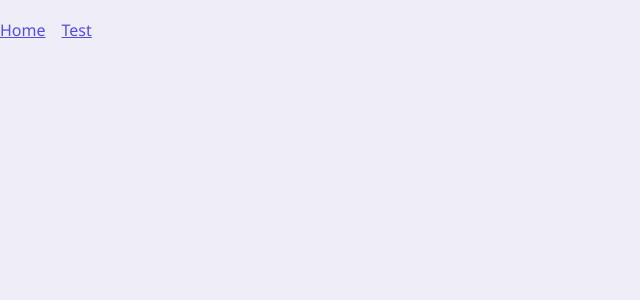
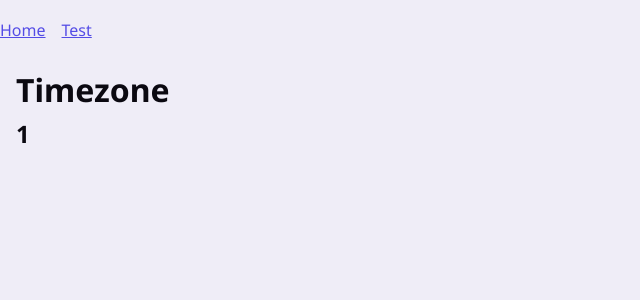
Before and after one commit to CMSC-495-7383-Group-3/timezone-webapp, a React (Vite) app in the folder frontend/: page /timezone/1 in a window 1280 px wide. Before the commit this address had no page. Shown: the top 300 px of the page, without its empty margins (0-640 px from the left). Built offline with nearby package versions, Linux system fonts and the light colour scheme; a web font is replaced by a local one.

Commit message:
Added Routes

```diff
--- a/frontend/src/App.tsx
+++ b/frontend/src/App.tsx
@@ -2,6 +2,10 @@ import Test from "./pages/Test"
 import Nav from "./components/Nav"
 import { Route, Routes } from "react-router-dom"
 import Home from "./pages/Home"
+import Dashboard from "./pages/Dashboard"
+import LoginRegister from "./pages/LoginRegister"
+import Timezone from "./pages/Timezone"
+import UserSettings from "./pages/UserSettings"
 
 function App() {
   // TODO fill in any global app information that we may need here. Potentially use contexts or an additional library.
@@ -13,6 +17,12 @@ function App() {
       {/* All routes will be declared here */}
       <Routes>
         <Route index element={<Home />} />
+        <Route path="dashboard" element={<Dashboard />} />
+        <Route path="login" element={<LoginRegister />} />
+        <Route path="register" element={<LoginRegister />} />
+        <Route path="timezone/:zone" element={<Timezone />} />
+        <Route path="userSettings" element={<UserSettings />} />
+        {/* TODO: Remove the test page once the project is further developed */}
         <Route path="test" element={<Test />} />
       </Routes>
       {/* TODO: Fill in any footer information here */}
--- a/frontend/src/index.scss
+++ b/frontend/src/index.scss
@@ -144,7 +144,8 @@ input[type="text"] {
   border: none;
   border-radius: globals.$corner-rounding-small;
   border-bottom: 2px solid var(--primary-500);
-  padding: globals.$space-xs globals.$space-md globals.$space-xxs globals.$space-md;
+  padding: globals.$space-xs globals.$space-md globals.$space-xxs
+    globals.$space-md;
 
   transition: background-color 0.3s globals.$easing;
 
--- /dev/null
+++ b/frontend/src/pages/Dashboard.tsx
@@ -0,0 +1,7 @@
+export default function Dashboard() {
+  return (
+    <main id="dashboard">
+      <h1>Dashboard</h1>
+    </main>
+  )
+}
--- /dev/null
+++ b/frontend/src/pages/LoginRegister.tsx
@@ -0,0 +1,7 @@
+export default function LoginRegister() {
+  return (
+    <main id="login-register">
+      <h1>Login / Register</h1>
+    </main>
+  )
+}
--- /dev/null
+++ b/frontend/src/pages/Timezone.tsx
@@ -0,0 +1,12 @@
+import { useParams } from "react-router-dom"
+
+export default function Timezone() {
+  const { zone } = useParams<{ zone: string }>()
+
+  return (
+    <main id="timezone">
+      <h1>Timezone</h1>
+      <h2>{zone}</h2>
+    </main>
+  )
+}
--- /dev/null
+++ b/frontend/src/pages/UserSettings.tsx
@@ -0,0 +1,7 @@
+export default function UserSettings() {
+  return (
+    <main id="user-settings">
+      <h1>User Settings</h1>
+    </main>
+  )
+}
```
